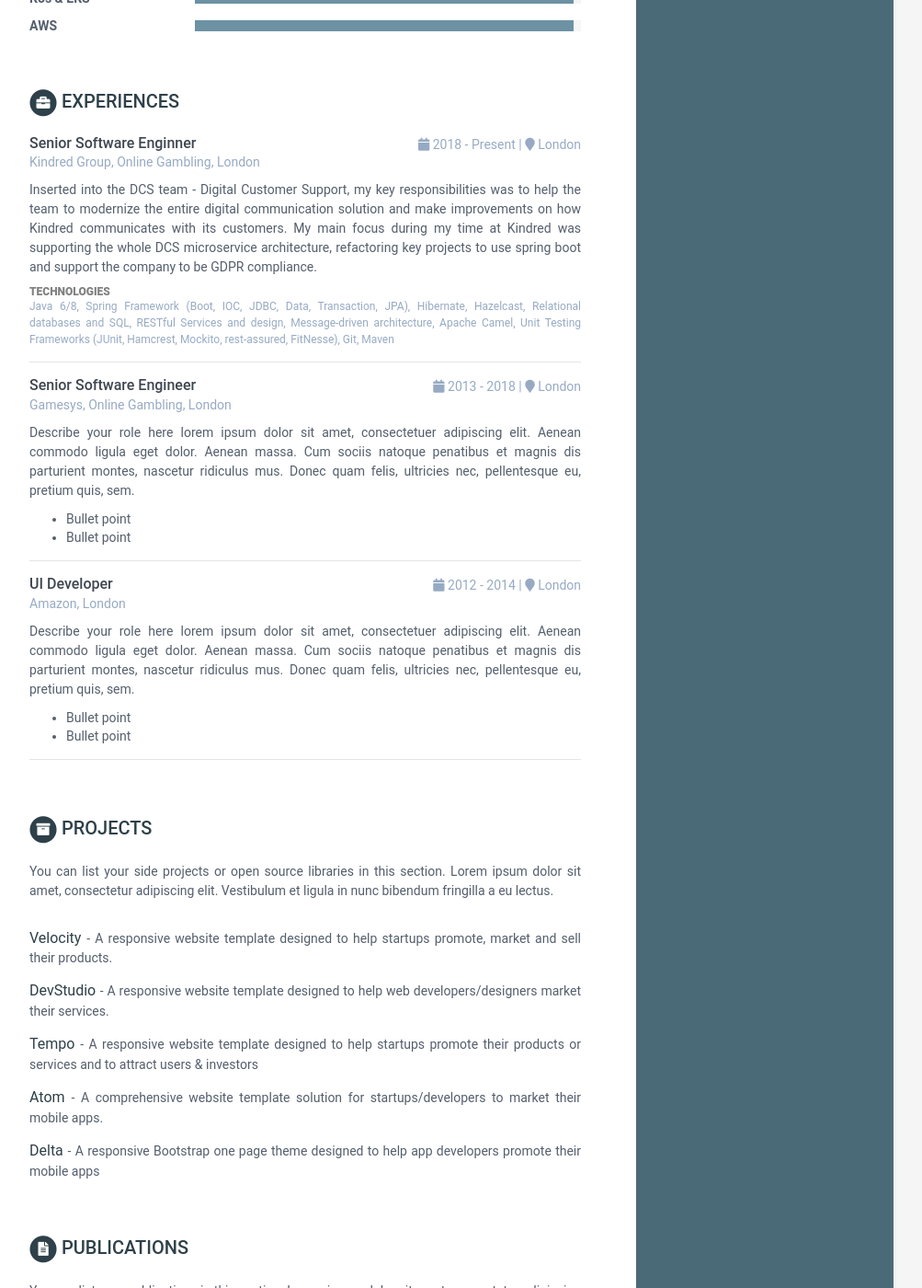
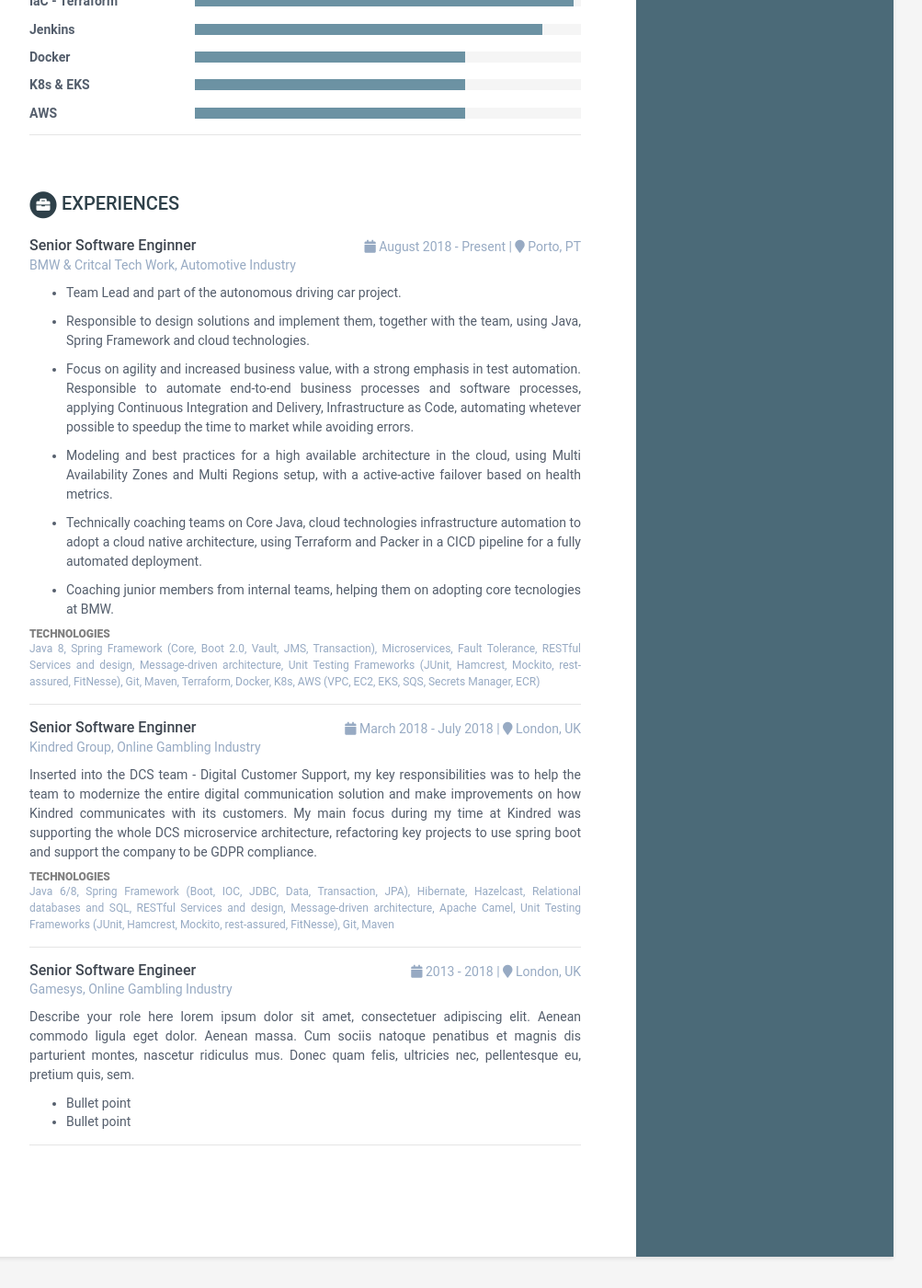
Before and after one commit to valdemarpereira/valdemarpereira.github.io, a Jekyll site: the page built from index.html, in a window 1280 px wide and 1400 px high, scrolled down 1229 px. Shown: the whole window at 92% size, without its empty margins (168-1171 px from the left). Built offline with Jekyll 4.4.1, drawn with Linux system fonts in a browser that asks for light colours; some of the changed text lies outside the part shown.

Commit message:
Update CV and ux tweeks

```diff
--- a/_data/data.yml
+++ b/_data/data.yml
@@ -8,7 +8,7 @@ sidebar:
 
     # Profile information
     name: Valdemar Pereira
-    tagline: Scrum Master & Software Engineer
+    tagline: Senior Software Engineer
     avatar: profile.jpeg  #place a 100x100 picture inside /assets/images/ folder and provide the name of the file below
 
     # Sidebar links
@@ -20,17 +20,18 @@ sidebar:
     gitlab:
     bitbucket:
     twitter:
-    stack-overflow: # Number/Username, e.g. 123456/alandoe
+    stack-overflow: 766150/valdemar
     codewars:
     goodreads: # Number-Username, e.g. 123456-alandoe
     stackshare: valdemarpereira
 
     languages:
+      - idiom: Portuguese
+        level: Native
+
       - idiom: English
         level: Professional
 
-      - idiom: Portuguese
-        level: Native
 
       - idiom: Spanish
         level: Basic
@@ -42,32 +43,56 @@ sidebar:
       - item: Fitness
         link:
 
-      - item: Cooking
-        link:
 
 career-profile:
     title: Career Profile
     summary: |
-      Team Lead and Senior Software Engineer with over 12 years experience.
-      Currently working for an online gambling company leading a team responsible
-      for the development, delivery and ongoing maintenance of multiple slots and casino game backends.
+      A polyglot Senior Software Engineer with over 15 years experience, working for diverse markets as Automotive, Online Gambling and Health Care.
 
-      Strong experience in designing and developing robust, scalable and high-performance server-side
-      applications using core Java.
+      Currently working for BMW as a Team and Technical Lead, helping the team to design, implement, test and deploy solutions for autonomous driving car projects. Always focus on using the best practices in the market and a DevOps mindset, as Agile Methodologies, Continuous Integration and Deployment, Test Driven Design and Infrastructure as Code.
 
-      I am proactive, highly motivated and interested in personal and professional development through continuous learning.
+      Deep and broad understanding in designing and developing robust, scalable and high-performance microservices using core Java, Spring Boot and AWS.
+
+      I am proactive, highly motivated and interested in personal and professional development through continuous learning as well as coaching other engineers and building a strong team culture.
 
 education:
-    - degree: IT and Systems Engineering - 5 year degree course (Pre-bologna system)
+    - degree: IT and Systems Engineering
       university: University of Minho, Portugal
       time: October 1999 – October 2006
 
 
 experiences:
     - role: Senior Software Enginner
-      time: 2018 - Present
-      company: Kindred Group, Online Gambling, London
-      location: London
+      time: August 2018 - Present
+      company: BMW & Critcal Tech Work, Automotive Industry
+      location: Porto, PT
+      details: |
+        - Team Lead and part of the autonomous driving car project.
+
+        - Responsible to design solutions and implement them, together with the team, using Java, Spring Framework and cloud technologies.
+
+        - Focus on agility and increased business value, with a strong emphasis in test automation. Responsible to automate end-to-end
+        business processes and software processes, applying Continuous Integration and Delivery, Infrastructure as Code,
+        automating whetever possible to speedup the time to market while avoiding errors.
+
+        - Modeling and best practices for a high available architecture in the cloud, using Multi Availability Zones
+        and Multi Regions setup, with a active-active failover based on health metrics.
+
+        - Technically coaching teams on Core Java, cloud technologies infrastructure automation to adopt a cloud native architecture,
+        using Terraform and Packer in a CICD pipeline for a fully automated deployment.
+
+        - Coaching junior members from internal teams, helping them on adopting core tecnologies at BMW.
+
+      technologies: |
+        Java 8, Spring Framework (Core, Boot 2.0, Vault, JMS, Transaction), Microservices,
+        Fault Tolerance, RESTful Services and design, Message-driven architecture,
+        Unit Testing Frameworks (JUnit, Hamcrest, Mockito, rest-assured, FitNesse), Git, Maven,
+        Terraform, Docker, K8s, AWS (VPC, EC2, EKS, SQS, Secrets Manager, ECR)
+
+    - role: Senior Software Enginner
+      time: March 2018 - July 2018
+      company: Kindred Group, Online Gambling Industry
+      location: London, UK
       details: |
         Inserted into the DCS team - Digital Customer Support, my key responsibilities was to help the team to modernize
         the entire digital communication solution and make improvements on how Kindred communicates with its customers.
@@ -82,8 +107,8 @@ experiences:
 
     - role: Senior Software Engineer
       time: 2013 - 2018
-      company: Gamesys, Online Gambling, London
-      location: London
+      company: Gamesys, Online Gambling Industry
+      location: London, UK
       details: |
         Describe your role here lorem ipsum dolor sit amet, consectetuer
         adipiscing elit. Aenean commodo ligula eget dolor. Aenean massa.
@@ -94,67 +119,55 @@ experiences:
           - Bullet point
           - Bullet point
 
-    - role: UI Developer
-      time: 2012 - 2014
-      company: Amazon, London
-      location: London
-      details: |
-        Describe your role here lorem ipsum dolor sit amet, consectetuer
-        adipiscing elit. Aenean commodo ligula eget dolor. Aenean massa.
-        Cum sociis natoque penatibus et magnis dis parturient montes,
-        nascetur ridiculus mus. Donec quam felis, ultricies nec,
-        pellentesque eu, pretium quis, sem.
 
-          - Bullet point
-          - Bullet point
 
-projects:
-    title: Projects
-    intro: >
-      You can list your side projects or open source libraries in this
-      section. Lorem ipsum dolor sit amet, consectetur adipiscing elit.
-      Vestibulum et ligula in nunc bibendum fringilla a eu lectus.
+# projects:
+#     title: Projects
+#     intro: >
+#       You can list your side projects or open source libraries in this
+#       section. Lorem ipsum dolor sit amet, consectetur adipiscing elit.
+#       Vestibulum et ligula in nunc bibendum fringilla a eu lectus.
 
-    assignments:
-      - title: Velocity
-        link: "#hook"
-        tagline: "A responsive website template designed to help startups promote, market and sell their products."
+#     assignments:
+#       - title: Velocity
+#         link: "#hook"
+#         tagline: "A responsive website template designed to help startups promote, market and sell their products."
 
-      - title: DevStudio
-        link: "#"
-        tagline: "A responsive website template designed to help web developers/designers market their services."
+#       - title: DevStudio
+#         link: "#"
+#         tagline: "A responsive website template designed to help web developers/designers market their services."
 
-      - title: Tempo
-        link: "#"
-        tagline: "A responsive website template designed to help startups promote their products or services and to attract users &amp; investors"
+#       - title: Tempo
+#         link: "#"
+#         tagline: "A responsive website template designed to help startups promote their products or services and to attract users &amp; investors"
 
-      - title: Atom
-        link: "#"
-        tagline: "A comprehensive website template solution for startups/developers to market their mobile apps."
+#       - title: Atom
+#         link: "#"
+#         tagline: "A comprehensive website template solution for startups/developers to market their mobile apps."
 
-      - title: Delta
-        link: "#"
-        tagline: "A responsive Bootstrap one page theme designed to help app developers promote their mobile apps"
+#       - title: Delta
+#         link: "#"
+#         tagline: "A responsive Bootstrap one page theme designed to help app developers promote their mobile apps"
 
-publications:
-    title: Publications
-    intro: |
-      You can list your publications in this section. Lorem ipsum dolor sit
-      amet, consectetur adipiscing elit. Vestibulum et ligula in nunc
-      bibendum fringilla a eu lectus.
+# publications:
+#     title: Publications
+#     intro: |
+#       You can list your publications in this section. Lorem ipsum dolor sit
+#       amet, consectetur adipiscing elit. Vestibulum et ligula in nunc
+#       bibendum fringilla a eu lectus.
 
-    papers:
-      - title: The Art of Computer Programming
-        authors: Donald E. Knuth
-        conference: Addison-Wesley, 1968
+#     papers:
+#       - title: The Art of Computer Programming
+#         authors: Donald E. Knuth
+#         conference: Addison-Wesley, 1968
 
-      - title: "Genetic Programming III: Darwinian Invention &amp; Problem Solving"
-        authors: Koza, J.R., Andre, D., Bennett, F.H., Keane, M.A.
-        conference: "Morgan Kaufmann Publishers Inc., San Francisco, CA, USA, 1st edn. (1999)"
+#       - title: "Genetic Programming III: Darwinian Invention &amp; Problem Solving"
+#         authors: Koza, J.R., Andre, D., Bennett, F.H., Keane, M.A.
+#         conference: "Morgan Kaufmann Publishers Inc., San Francisco, CA, USA, 1st edn. (1999)"
 
-      - title: A syntax directed compiler for Algol 60
-        authors: Edgar T. Irons
-        conference: "Comm. ACM 4 (1961), 51–55"
+#       - title: A syntax directed compiler for Algol 60
+#         authors: Edgar T. Irons
+#         conference: "Comm. ACM 4 (1961), 51–55"
 
 skills:
     title: Skills &amp; Proficiency
@@ -169,11 +182,11 @@ skills:
               level: 90%
 
             - name: Python 3
-              level: 50%
+              level: 40%
 
         - skillgroup: Frameworks
           skill:
-              - name: Spring
+              - name: Spring Core
                 level: 100%
 
               - name:  Spring Boot 2.0
@@ -183,39 +196,39 @@ skills:
                 level: 100%
 
               - name:  Gatlink
-                level: 100%
+                level: 50%
 
 
         - skillgroup: Software Engineering
           skill:
               - name: OO Design and Analysis
-                level: 98%
+                level: 100%
 
               - name: SOLID Design Principles
                 level: 98%
 
               - name: UML
-                level: 98%
+                level: 90%
 
               - name: Design Patterns
-                level: 98%
+                level: 90%
 
-              - name: Agile Methodologies (Scrum)
-                level: 98%
+              - name: Agile Methodologies
+                level: 90%
 
         - skillgroup: Enterprise Application Integration
           skill:
             - name: RESTful Services
-              level: 98%
+              level: 100%
 
             - name: Microservices (?)
-              level: 98%
+              level: 80%
 
-            - name: Apache Camel
-              level: 50%
+            - name: Fault Tolerance
+              level: 70%
 
             - name: JMS
-              level: 98%
+              level: 90%
 
 
         - skillgroup: DevOps
@@ -224,18 +237,18 @@ skills:
               level: 98%
 
             - name: Jenkins
-              level: 98%
+              level: 90%
 
             - name: Docker
-              level: 98%
+              level: 70%
 
             - name: K8s & EKS
-              level: 98%
+              level: 70%
 
             - name: AWS
-              level: 98%
+              level: 70%
 
 
 
 footer: >
-    Designed with <i class="fas fa-heart"></i> by <a href="http://themes.3rdwavemedia.com" target="_blank" rel="nofollow">Xiaoying Riley</a>
+    "Without data you're just another person with an opinion" - W. Edwards Deming
--- a/_includes/skills.html
+++ b/_includes/skills.html
@@ -35,6 +35,7 @@
         </div>
       </div>
 -->
+<hr class="exp-hr"/>
 
     {% endfor %}
 
```
Also changed, not shown: 2 other files.
